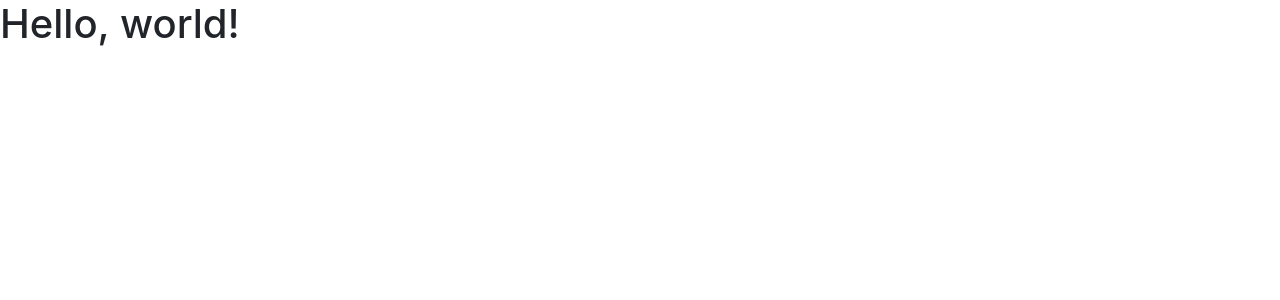
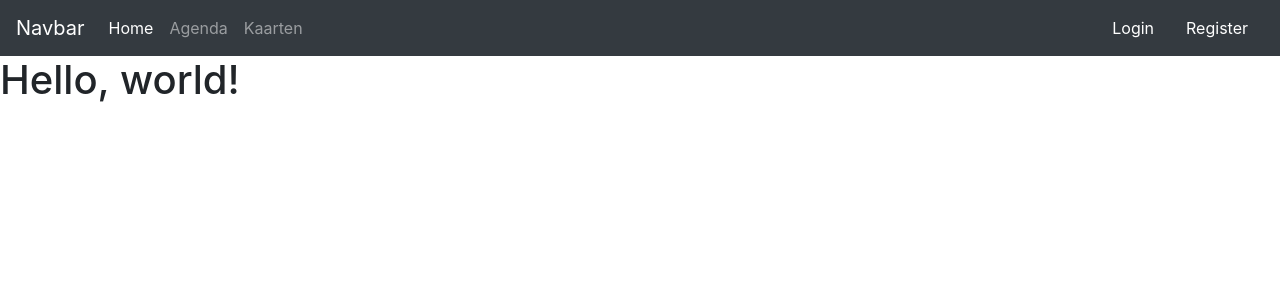
Before and after one commit to RutgerK01/Conferentie, a PHP site: page / in a window 1280 px wide. Shown: the top 300 px of the page. Run offline with PHP 8.4, Linux system fonts and the light colour scheme; some libraries are stand-ins or nearby versions.

Commit message:
Add: nav, CSS

```diff
--- /dev/null
+++ b/CSS/style.css
@@ -0,0 +1,3 @@
+#navI{
+    color: white;
+}
--- /dev/null
+++ b/include.php
@@ -0,0 +1,4 @@
+<?php
+    include('./nav.php');
+?>
+<link rel="stylesheet" type="text/css" href='./CSS/style.css'>
--- a/index.php
+++ b/index.php
@@ -9,6 +9,8 @@
     <link rel="stylesheet" href="https://stackpath.bootstrapcdn.com/bootstrap/4.2.1/css/bootstrap.min.css" integrity="sha384-GJzZqFGwb1QTTN6wy59ffF1BuGJpLSa9DkKMp0DgiMDm4iYMj70gZWKYbI706tWS" crossorigin="anonymous">
 
     <title>Conferentie</title>
+
+    <?php include('./include.php')?>
   </head>
   <body>
     <h1>Hello, world!</h1>
--- /dev/null
+++ b/nav.php
@@ -0,0 +1,28 @@
+<nav class="navbar navbar-expand-lg navbar-dark bg-dark">
+  <a class="navbar-brand" href="#">Navbar</a>
+  <button class="navbar-toggler" type="button" data-toggle="collapse" data-target="#navbarSupportedContent" aria-controls="navbarSupportedContent" aria-expanded="false" aria-label="Toggle navigation">
+    <span class="navbar-toggler-icon"></span>
+  </button>
+
+  <div class="collapse navbar-collapse" id="navbarSupportedContent">
+    <ul class="navbar-nav mr-auto">
+      <li class="nav-item active">
+        <a class="nav-link" href="#">Home <span class="sr-only">(current)</span></a>
+      </li>
+      <li class="nav-item">
+        <a class="nav-link" href="#">Agenda</a>
+      </li>
+      <li class="nav-item">
+        <a class="nav-link" href="#">Kaarten</a>
+      </li>
+    </ul>
+    <ul class="nav nav-pills">
+        <a class="nav-link" id="navI" href="./Loginform.php">
+          Login
+        </a>
+        <a class="nav-link" id="navI" href="./registerform.php">
+          Register
+        </a>
+    </ul>
+  </div>
+</nav>
```
